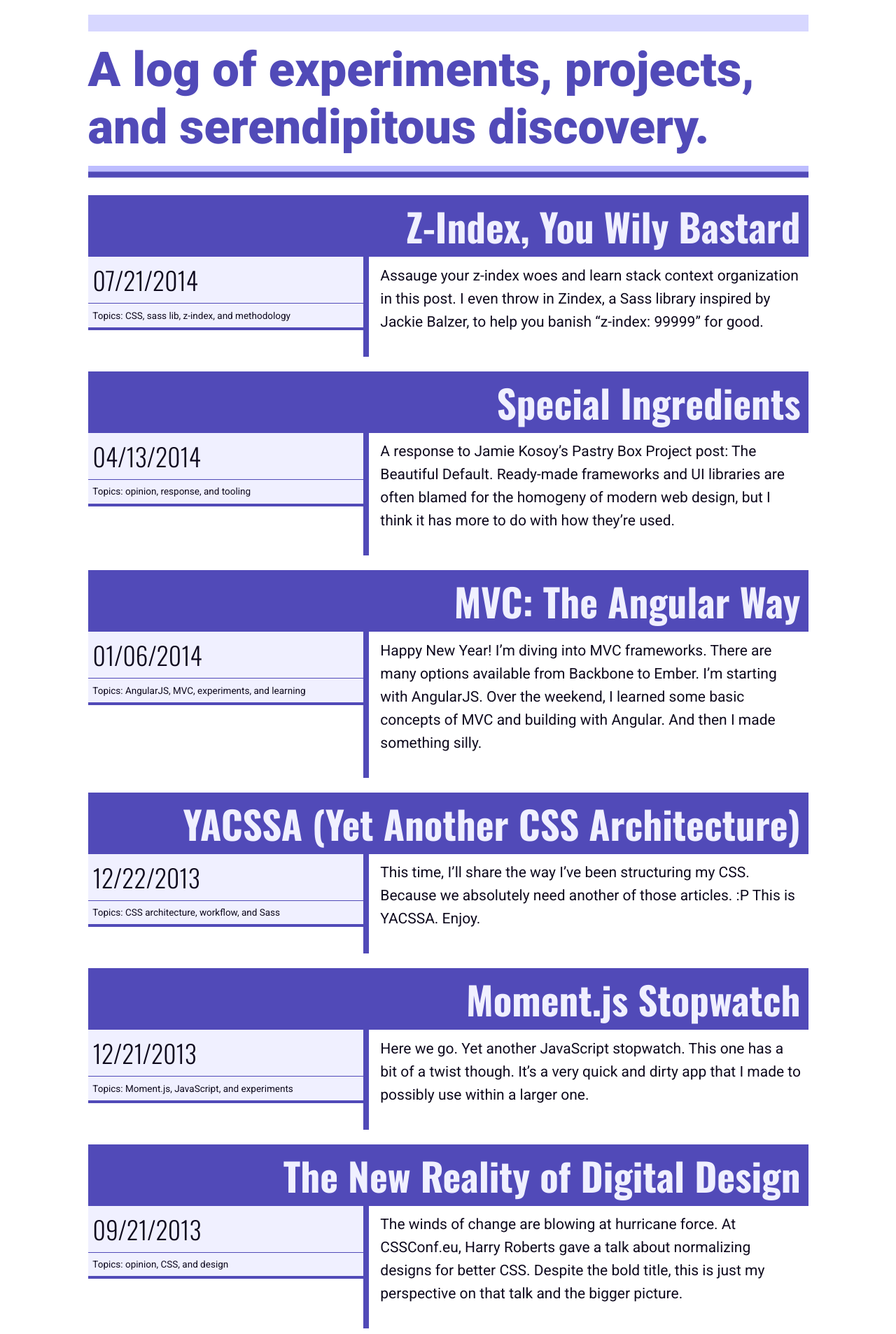
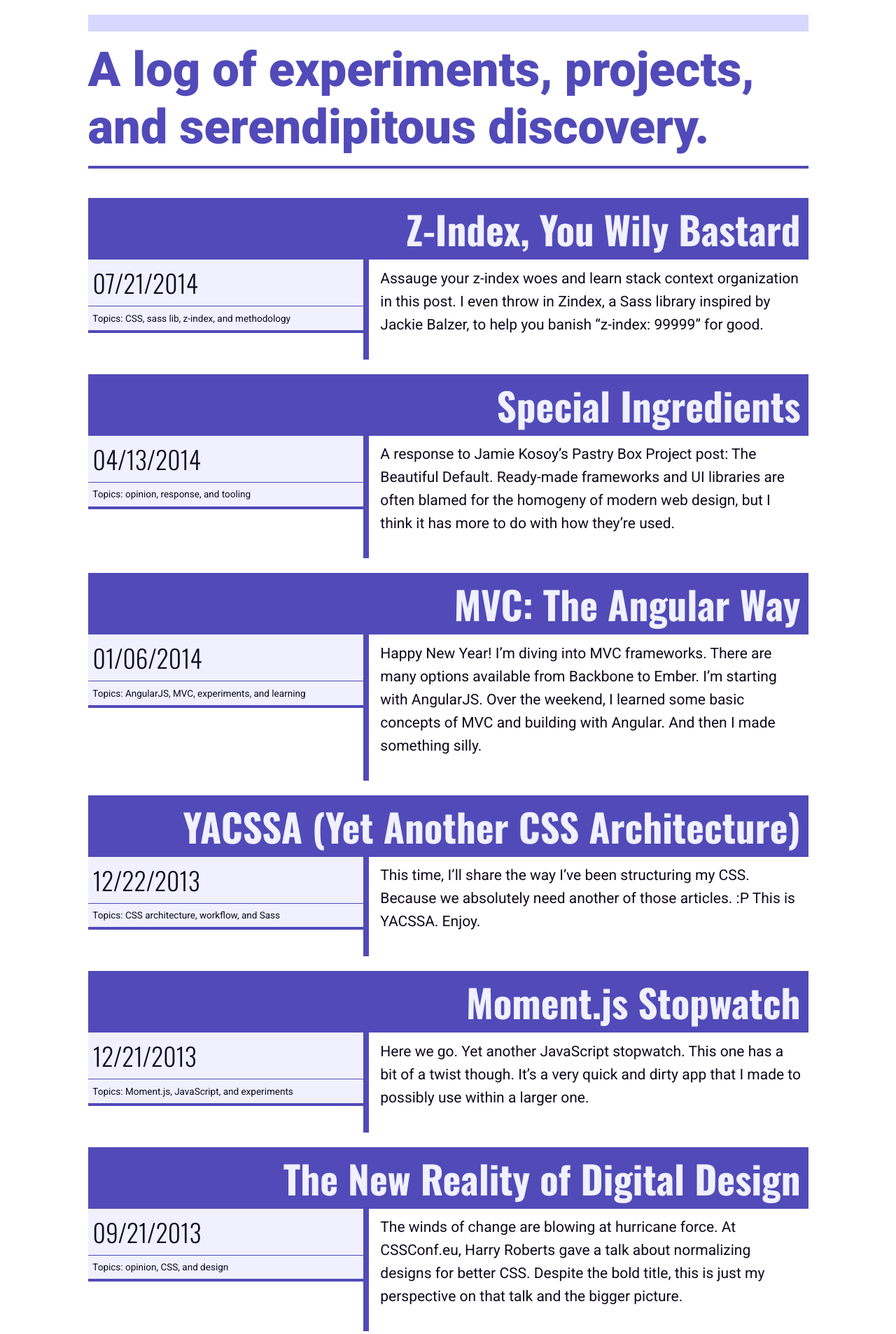
Before and after one commit to chatrjr/chatrjr.github.io, a Jekyll site: the page built from index.html, in a window 1280 px wide. Shown: the part 597-2504 px from the top of the page at 70% size. Built offline with Jekyll 4.4.1, drawn with Linux system fonts in a browser that asks for light colours; Markdown is read by kramdown in place of the engine named in the settings; the list of posts is cut into pages by our own code.

Commit message:
Update hero and tweak header.

```diff
--- a/_layouts/default.html
+++ b/_layouts/default.html
@@ -48,7 +48,7 @@
     </head>
     <body>
         <div class="container">
-          <header class="main-head grid golden">
+          <header class="main-head grid full">
             <a href="/" class="logo icon-logo hover-reset"><div class="hide-text">{{ site.name }}</div></a>
           </header>
           {{ content }}
--- /dev/null
+++ b/comm-info.txt
@@ -0,0 +1,6 @@
+              <div class="comm-info node col-1">
+                  <a href="http://twitter.com/ChatRJr" class="icon icon-twitter hover-reset node"><div class="hide-text">@ChatRJr</div></a>
+                  <a href="http://codepen.io/chatrjr" class="icon icon-codepen hover-reset node"><div class="hide-text">chatrjr</div></a>
+                  <a href="http://github.com/chatrjr" class="icon icon-github hover-reset node"><div class="hide-text">chatrjr</div></a>
+                  <a href="http://feeds.feedburner.com/chatrjr" class="icon icon-feed hover-reset node"><div class="hide-text">RSS</div></a>
+              </div>
--- a/css/scss/components/_hero.scss
+++ b/css/scss/components/_hero.scss
@@ -3,8 +3,7 @@
 \*------------------*/
 
 .hero {
-  box-shadow: 0 0.4em darken($color-text-fill, 10),
-              0 0.8em $color-base;
+  border-bottom: $border-thin $border-type $color-base;
   color: $color-base;
   text-rendering: optimizeLegibility;
   font-feature-settings: "kern" 1;
@@ -14,6 +13,7 @@
 
 .hero-headline {
   border-bottom: $border-hairline $border-type darken($color-text-fill, 5);
+  margin-top: 0;
   text-transform: uppercase;
   .kern-1 {
     margin: 0 0 0 .04em;
--- a/css/scss/structures/_header.scss
+++ b/css/scss/structures/_header.scss
@@ -1,5 +1,5 @@
 .main-head {
-  margin:0 0 1em 0;
+  padding: 0.5em 0 0 0;
   position: relative;
 }
 
--- a/css/scss/utilities/_layout.scss
+++ b/css/scss/utilities/_layout.scss
@@ -15,7 +15,7 @@
 .container {
   max-width: $layout-container-width;
   margin: 0 auto;
-  padding: 0.5em;
+  padding: 0 0.5em 0.5em 0.5em;
 }
 
 %clearfix:after {
```
Also changed, not shown: css/main.css.
